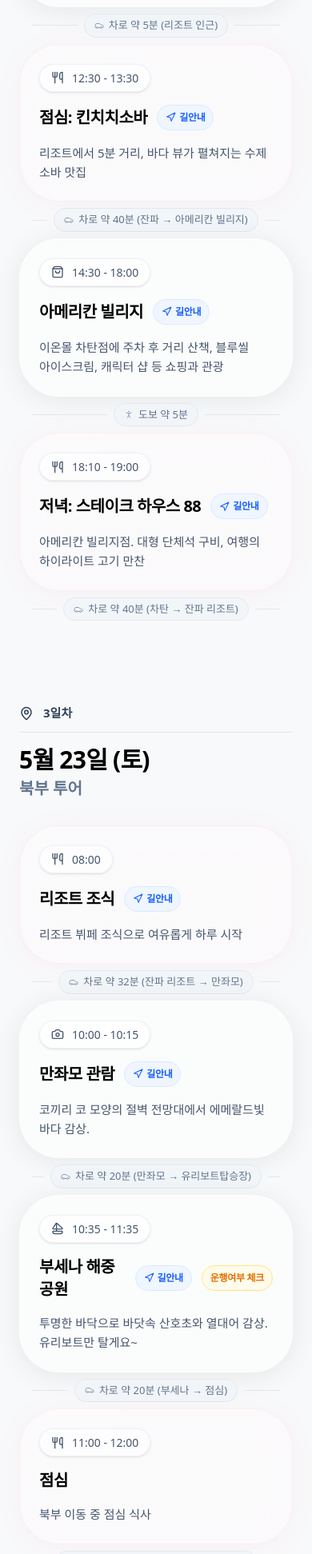
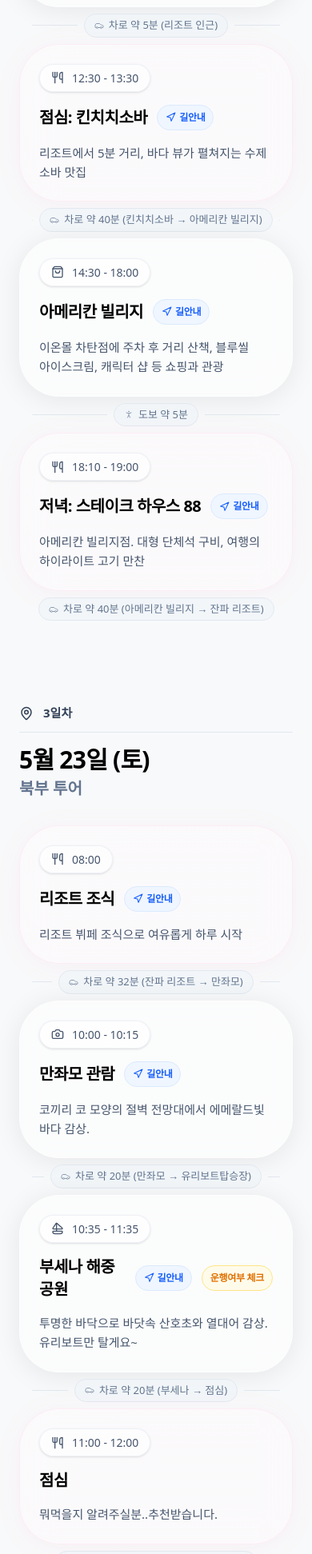
Before and after one commit to han0e/okinawa, a Next.js app: page / in a window 390 px wide. Shown: the part 2129-4072 px from the top of the page at 80% size. Built offline with nearby package versions, Linux system fonts and the light colour scheme; a web font is replaced by a local one.

Commit message:
feat: create Okinawa trip itinerary page with schedule and cost details

```diff
--- a/app/page.tsx
+++ b/app/page.tsx
@@ -73,7 +73,7 @@ const OkinawaTrip = () => {
       note: "그랜드 머큐어 오키나와 케이프 잔파 리조트",
     },
     { item: "렌트카1", price: "298,700", note: "" },
-    { item: "렌트카2", price: "미정", note: "" },
+    { item: "렌트카2", price: "298,700", note: "" },
     {
       item: "츄라우미 입장료",
       price: "109,573",
@@ -176,7 +176,7 @@ const OkinawaTrip = () => {
           icon: <Utensils size={16} />,
           tags: ["#식사", "#점심"],
           mapQuery: "킨치치소바 오키나와",
-          travelTime: "차로 약 40분 (잔파 → 아메리칸 빌리지)",
+          travelTime: "차로 약 40분 (킨치치소바 → 아메리칸 빌리지)",
         },
         {
           time: "14:30 - 18:00",
@@ -192,7 +192,7 @@ const OkinawaTrip = () => {
           desc: "아메리칸 빌리지점. 대형 단체석 구비, 여행의 하이라이트 고기 만찬",
           icon: <Utensils size={16} />,
           mapQuery: "스테이크 하우스 88 아메리칸 빌리지",
-          travelTime: "차로 약 40분 (차탄 → 잔파 리조트)",
+          travelTime: "차로 약 40분 (아메리칸 빌리지 → 잔파 리조트)",
         },
       ],
     },
@@ -229,7 +229,7 @@ const OkinawaTrip = () => {
         {
           time: "11:00 - 12:00",
           title: "점심",
-          desc: "북부 이동 중 점심 식사",
+          desc: "뭐먹을지 알려주실분..추천받습니다.",
           icon: <Utensils size={16} />,
           travelTime: "차로 약 30분 (나고 → 추라우미수족관)",
         },
@@ -243,8 +243,8 @@ const OkinawaTrip = () => {
         },
         {
           time: "17:00 - 18:30",
-          title: "저녁: 스시",
-          desc: "저녁 식사 후 숙소 복귀",
+          title: "저녁",
+          desc: "뭐먹을지 알려주실분..추천받습니다.",
           icon: <Utensils size={16} />,
           travelTime: "차로 약 1시간 (북부 → 잔파 리조트)",
         },
@@ -1163,7 +1163,7 @@ const OkinawaTrip = () => {
       {/* 비용 모달 */}
       <AnimatePresence>
         {isCostModalOpen && (
-          <div className="fixed inset-0 z-[200] flex items-center justify-center px-4">
+          <div className="fixed inset-0 z-200 flex items-center justify-center px-4">
             <motion.div
               initial={{ opacity: 0 }}
               animate={{ opacity: 1 }}
@@ -1204,13 +1204,13 @@ const OkinawaTrip = () => {
                   <table className="w-full text-left border-collapse min-w-[400px]">
                     <thead>
                       <tr className="border-b border-slate-200/50 dark:border-slate-700/50">
-                        <th className="px-4 md:px-6 py-4 text-[11px] md:text-[12px] font-bold text-slate-400 uppercase tracking-[0.1em]">
+                        <th className="px-4 md:px-6 py-4 text-[11px] md:text-[12px] font-bold text-slate-400 uppercase tracking-widest">
                           항목
                         </th>
-                        <th className="px-4 md:px-6 py-4 text-[11px] md:text-[12px] font-bold text-slate-400 uppercase tracking-[0.1em] text-right">
+                        <th className="px-4 md:px-6 py-4 text-[11px] md:text-[12px] font-bold text-slate-400 uppercase tracking-widest text-right">
                           금액
                         </th>
-                        <th className="px-4 md:px-6 py-4 text-[11px] md:text-[12px] font-bold text-slate-400 uppercase tracking-[0.1em]">
+                        <th className="px-4 md:px-6 py-4 text-[11px] md:text-[12px] font-bold text-slate-400 uppercase tracking-widest">
                           비고
                         </th>
                       </tr>
@@ -1246,7 +1246,7 @@ const OkinawaTrip = () => {
                               {row.price === "미정" ? "" : "원"}
                             </span>
                           </td>
-                          <td className="px-4 md:px-6 py-4 text-[12px] md:text-[13px] text-slate-500 break-keep">
+                          <td className="px-4 md:px-6 py-4 text-[12px] md:text-[13px] text-slate-500 wrap-break-word leading-relaxed min-w-[120px]">
                             {row.note}
                           </td>
                         </tr>
```
